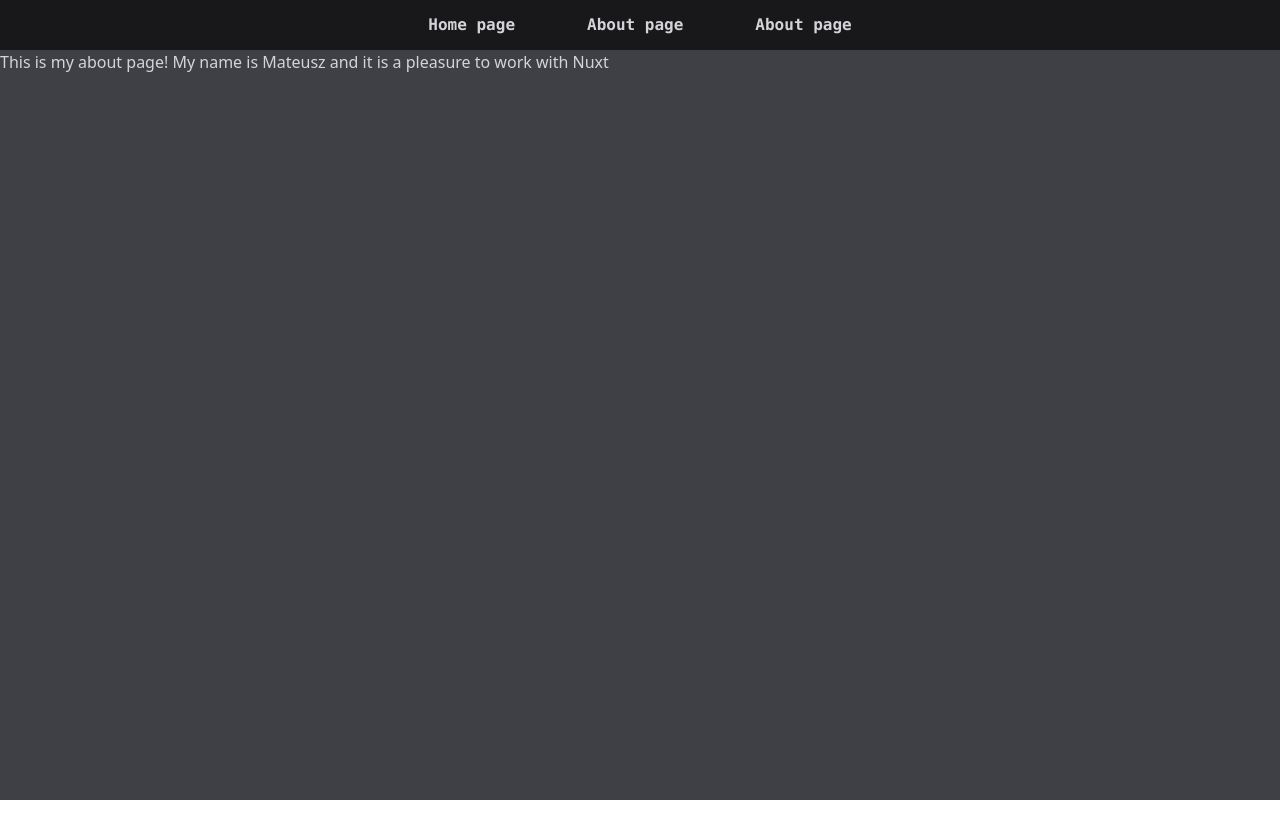
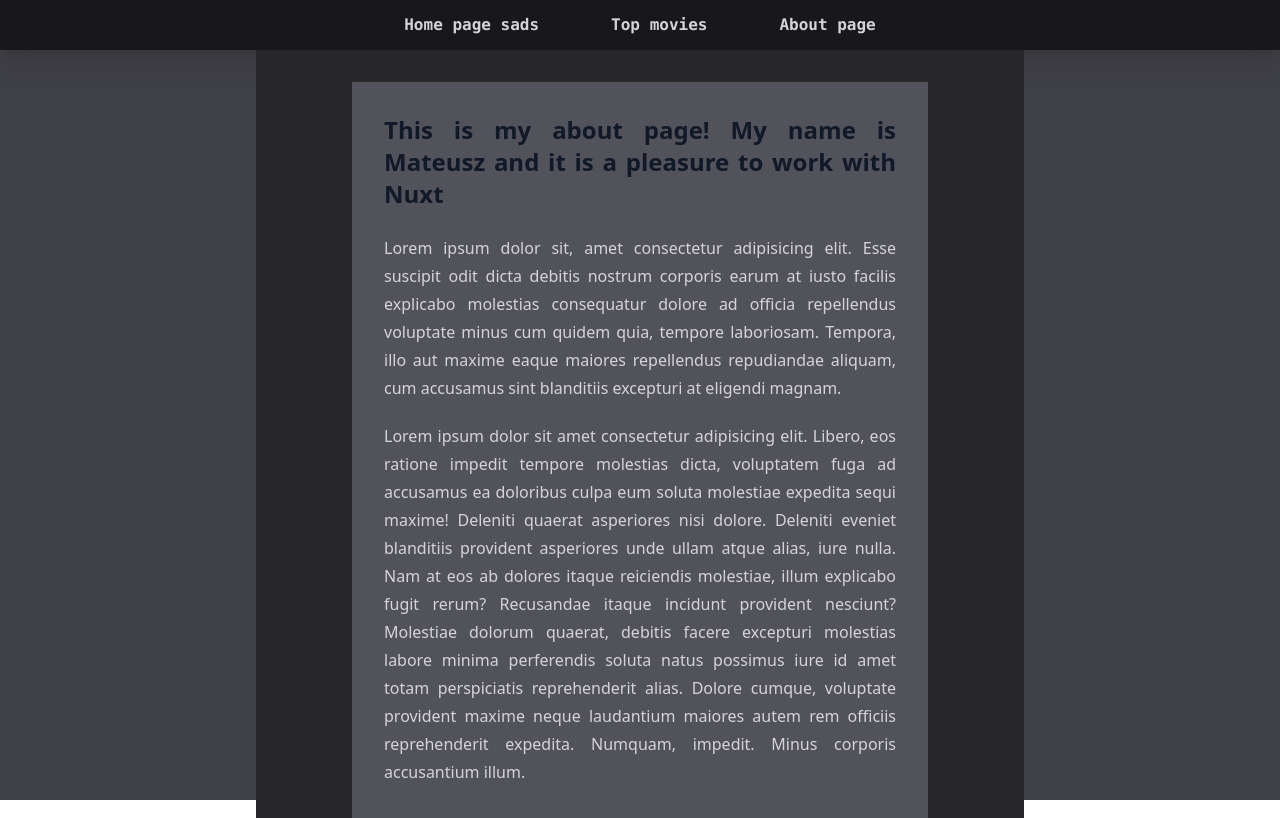
Before and after one commit to mkalino1/movie-database-app, a Nuxt app: page /about in a window 1280 px wide. Built offline with nearby package versions, Linux system fonts and the light colour scheme.

Commit message:
style: :lipstick: Add eslint with prettier and style basic components with tailwind

```diff
--- a/app.vue
+++ b/app.vue
@@ -1,7 +1,21 @@
 <template>
-  <div class="text-zinc-300 bg-zinc-700 h-screen">
+  <div class="h-screen bg-zinc-700 text-zinc-300">
     <NuxtRouteAnnouncer />
     <NavBar />
-    <NuxtPage />
+    <div class="mx-auto max-w-3xl overflow-auto bg-zinc-800">
+      <NuxtPage />
+    </div>
   </div>
 </template>
+
+<style>
+.page-enter-active,
+.page-leave-active {
+  transition: all 0.3s;
+}
+.page-enter-from,
+.page-leave-to {
+  opacity: 0;
+  filter: blur(0.3rem);
+}
+</style>
--- /dev/null
+++ b/components/MovieCard.vue
@@ -0,0 +1,12 @@
+<template>
+  <div class="prose mx-auto rounded-md bg-zinc-200 p-4">
+    <h3>{{ title }}</h3>
+    <h4>{{ year }}</h4>
+  </div>
+</template>
+
+<script lang="ts" setup>
+defineProps<{ title: string; year: string }>();
+</script>
+
+<style></style>
--- a/components/NavBar.vue
+++ b/components/NavBar.vue
@@ -1,11 +1,13 @@
 <template>
-    <nav class=" w-screen bg-zinc-900">
-        <ol class=" font-bold font-mono leading-relaxed flex gap-12 justify-center content-center">
+  <nav class="w-screen bg-zinc-900 shadow-xl">
+    <ol
+      class="flex content-center justify-center gap-12 font-mono font-bold leading-relaxed"
+    >
       <li>
-                <NuxtLink to="/">Home page</NuxtLink>
+        <NuxtLink to="/">Home page sads </NuxtLink>
       </li>
       <li>
-                <NuxtLink to="/top-movies">About page</NuxtLink>
+        <NuxtLink to="/top-movies">Top movies</NuxtLink>
       </li>
       <li>
         <NuxtLink to="/about">About page</NuxtLink>
@@ -16,6 +18,6 @@
 
 <style scoped>
 li {
-    @apply border-zinc-400 rounded-lg p-3
+  @apply rounded-lg border-zinc-400 p-3;
 }
 </style>
--- /dev/null
+++ b/eslint.config.mjs
@@ -0,0 +1,5 @@
+// @ts-check
+import withNuxt from './.nuxt/eslint.config.mjs'
+
+export default withNuxt(
+)
--- a/nuxt.config.ts
+++ b/nuxt.config.ts
@@ -1,12 +1,18 @@
 // https://nuxt.com/docs/api/configuration/nuxt-config
 export default defineNuxtConfig({
+  app: {
+    pageTransition: { name: 'page', mode: 'out-in' }
+  },
   compatibilityDate: '2024-11-01',
   devtools: { enabled: true },
   css: ['~/assets/css/main.css'],
+
   postcss: {
     plugins: {
       tailwindcss: {},
       autoprefixer: {},
     },
   },
+
+  modules: ['@nuxt/eslint']
 })
--- a/pages/about.vue
+++ b/pages/about.vue
@@ -1,3 +1,32 @@
 <template>
-    This is my about page! My name is Mateusz and it is a pleasure to work with Nuxt
+  <div
+    class="prose mx-auto mt-8 max-w-xl bg-zinc-600 p-8 text-justify text-zinc-300"
+  >
+    <h2>
+      This is my about page! My name is Mateusz and it is a pleasure to work
+      with Nuxt
+    </h2>
+    <p>
+      Lorem ipsum dolor sit, amet consectetur adipisicing elit. Esse suscipit
+      odit dicta debitis nostrum corporis earum at iusto facilis explicabo
+      molestias consequatur dolore ad officia repellendus voluptate minus cum
+      quidem quia, tempore laboriosam. Tempora, illo aut maxime eaque maiores
+      repellendus repudiandae aliquam, cum accusamus sint blanditiis excepturi
+      at eligendi magnam.
+    </p>
+    <p>
+      Lorem ipsum dolor sit amet consectetur adipisicing elit. Libero, eos
+      ratione impedit tempore molestias dicta, voluptatem fuga ad accusamus ea
+      doloribus culpa eum soluta molestiae expedita sequi maxime! Deleniti
+      quaerat asperiores nisi dolore. Deleniti eveniet blanditiis provident
+      asperiores unde ullam atque alias, iure nulla. Nam at eos ab dolores
+      itaque reiciendis molestiae, illum explicabo fugit rerum? Recusandae
+      itaque incidunt provident nesciunt? Molestiae dolorum quaerat, debitis
+      facere excepturi molestias labore minima perferendis soluta natus possimus
+      iure id amet totam perspiciatis reprehenderit alias. Dolore cumque,
+      voluptate provident maxime neque laudantium maiores autem rem officiis
+      reprehenderit expedita. Numquam, impedit. Minus corporis accusantium
+      illum.
+    </p>
+  </div>
 </template>
--- a/pages/index.vue
+++ b/pages/index.vue
@@ -1,3 +1,15 @@
 <template>
-    This is index page
+  <div
+    class="prose mx-auto mt-8 max-w-xl bg-zinc-600 p-8 text-justify text-zinc-300"
+  >
+    <h2>This is the home page! Hello :)</h2>
+    <p>
+      Lorem ipsum dolor sit, amet consectetur adipisicing elit. Esse suscipit
+      odit dicta debitis nostrum corporis earum at iusto facilis explicabo
+      molestias consequatur dolore ad officia repellendus voluptate minus cum
+      quidem quia, tempore laboriosam. Tempora, illo aut maxime eaque maiores
+      repellendus repudiandae aliquam, cum accusamus sint blanditiis excepturi
+      at eligendi magnam.
+    </p>
+  </div>
 </template>
--- a/pages/top-movies.vue
+++ b/pages/top-movies.vue
@@ -1,17 +1,9 @@
 <template>
-    <ol>
-        <li>
-            Misja Kleopatra
-        </li>
+  <div>
+    <ol class="space-y-5">
+      <MovieCard title="Misja Kleopatra" year="2004" />
+      <MovieCard title="Shrek 2" year="2004" />
+      <MovieCard title="Pulcino" year="2004" />
     </ol>
-    <ol>
-        <li>
-            Shrek 2
-        </li>
-    </ol>
-    <ol>
-        <li>
-            Pulcino
-        </li>
-    </ol>
+  </div>
 </template>
--- a/tailwind.config.js
+++ b/tailwind.config.js
@@ -11,5 +11,5 @@ export default {
   theme: {
     extend: {},
   },
-  plugins: [],
+  plugins: [require('@tailwindcss/typography')],
 }
```
Also changed, not shown: package.json (+9 -0 lines), 2 other files (tests, documents, lock files or other folders). Lines whose indentation alone changed are shown as unchanged.
